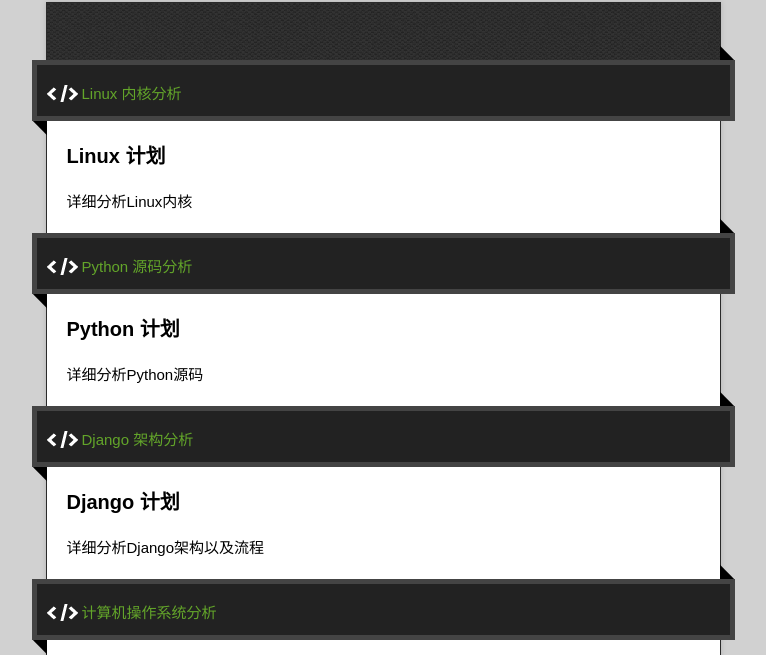
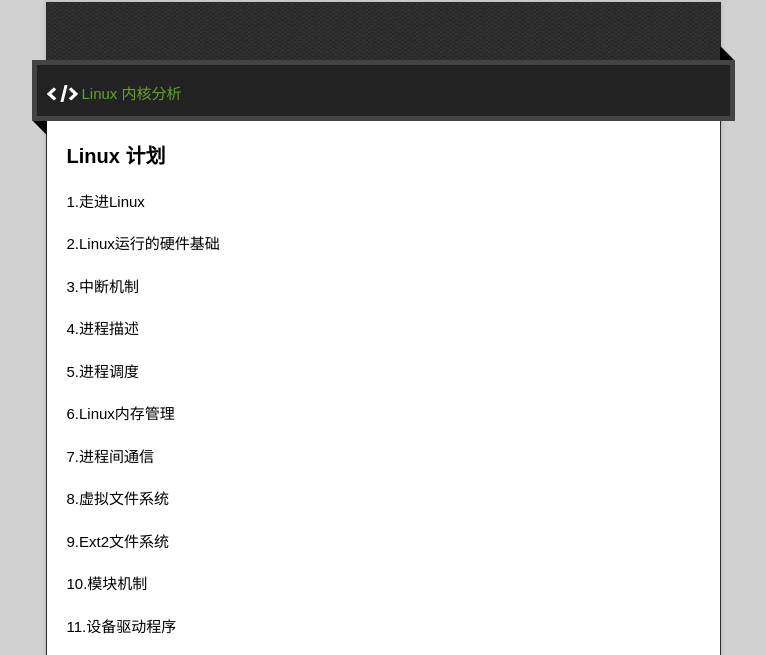
Before and after one commit to e-Runner/e-Runner.github.io, a plain HTML site: page index.html in a window 1280 px wide. Shown: the part 128-783 px from the top of the page, without its empty margins (257-1023 px from the left). Drawn offline with nearby package versions, Linux system fonts and the light colour scheme.

Commit message:
Update index.html
Linux模块划分

```diff
--- a/index.html
+++ b/index.html
@@ -37,7 +37,19 @@
       <h3>
       <a name="welcome-to-github-pages" class="anchor" href="#welcome-to-github-pages"><span class="octicon octicon-link"></span></a>Linux 计划</h3>
 
-      <p>详细分析Linux内核</p>
+      <p>1.走进Linux</p>
+      <p>2.Linux运行的硬件基础</p>
+      <p>3.中断机制</p>
+      <p>4.进程描述</p>
+      <p>5.进程调度</p>
+      <p>6.Linux内存管理</p>
+      <p>7.进程间通信</p>
+      <p>8.虚拟文件系统</p>
+      <p>9.Ext2文件系统</p>
+      <p>10.模块机制</p>
+      <p>11.设备驱动程序</p>
+      <p>12.网络</p>
+      <p>13.启动系统</p>
 
       <div class="download-bar">
         <div class="inner">
```
